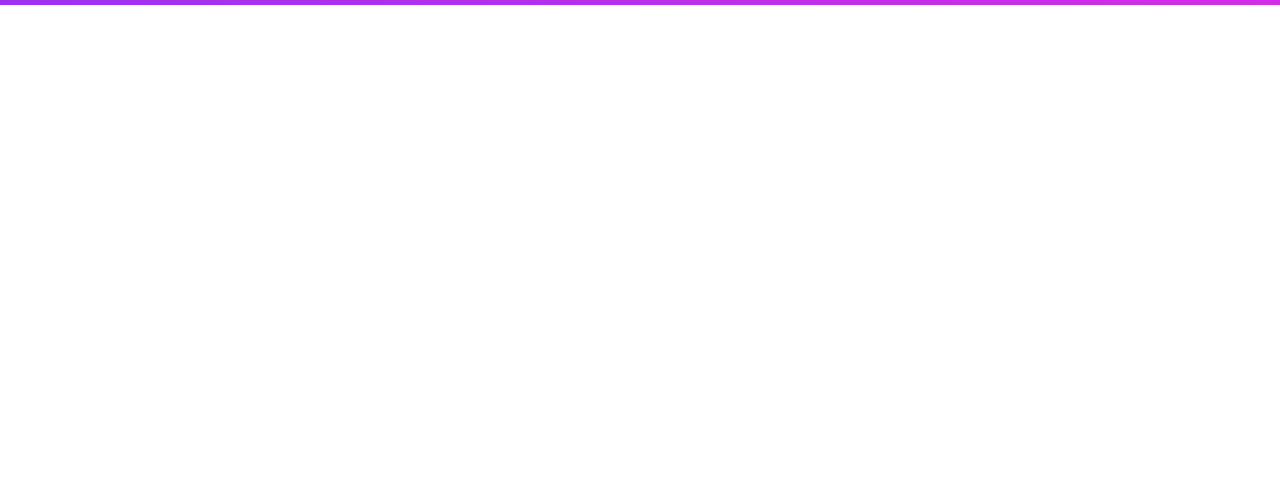
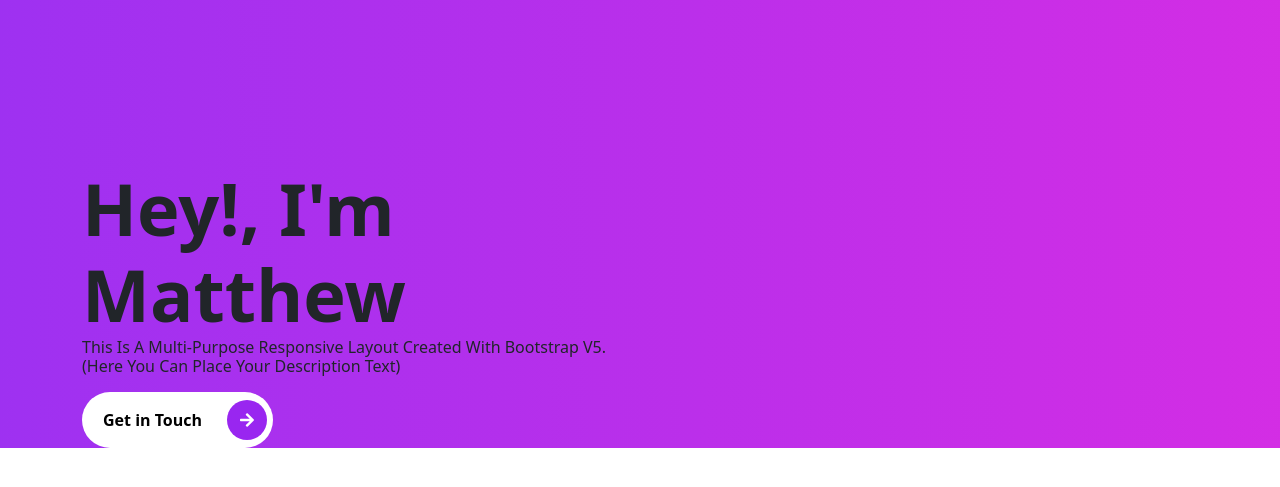
Before and after one commit to Mstarr85/Bootstrap5-Sass-Portfolio, a website: page index.html in a window 1280 px wide. Shown: the part 111-598 px from the top of the page. Drawn offline with Linux system fonts and the light colour scheme.

Commit message:
Introduction with dummy text and button styled on typography.scss and intro-section.scss

```diff
--- a/index.html
+++ b/index.html
@@ -53,7 +53,28 @@
 
       <!-- Intro -->
 
+      <section id="home" class="intro-section">
+        <div class="container">
+          <div class="row">
+            <div class="col-md-6 intros">
+              <h1 class="display-2">
+                <span class="display-2--intro">Hey!, I'm Matthew</span>
+                <span class="display-2--description">this is a multi-purpose responsive layout created with bootstrap v5. (here you can place your description text)
+                </span>
+             </h1>
+             <button type="button" class="rounded-pill btn-rounded">Get in Touch
+              <span>
+                 <i class="fas fa-arrow-right"></i>
+              </span>
+            </button>
+            </div>
+            <div class="col-md-6 intros"></div>
+          </div>
+        </div>
 
+
+
+      </section>
 
         <script src="assets/js/bootstrap.bundle.js" async defer></script>
     </body>
--- a/scss/components/_typography.scss
+++ b/scss/components/_typography.scss
@@ -0,0 +1,17 @@
+@use '../custom' as *;
+@use'../components/mixins' as *;
+
+.display-2 {
+    margin-bottom: 1rem;
+    text-transform: capitalize;
+
+    &--intro {
+        display: inline-block;
+        font-weight: 700;
+    }
+
+    &--description {
+        font-size: 1rem;
+        display: block;
+    }
+}
--- a/scss/sections/_intro-section.scss
+++ b/scss/sections/_intro-section.scss
@@ -0,0 +1,10 @@
+@use '../custom' as *;
+@use'../components/mixins' as *;
+
+.intro-section {
+    @include gradient;
+    padding: 10rem 0 0 0;
+    width: 100%;
+    height: 100%;
+
+}
```
Also changed, not shown: assets/css/style.css, 1 other file.
